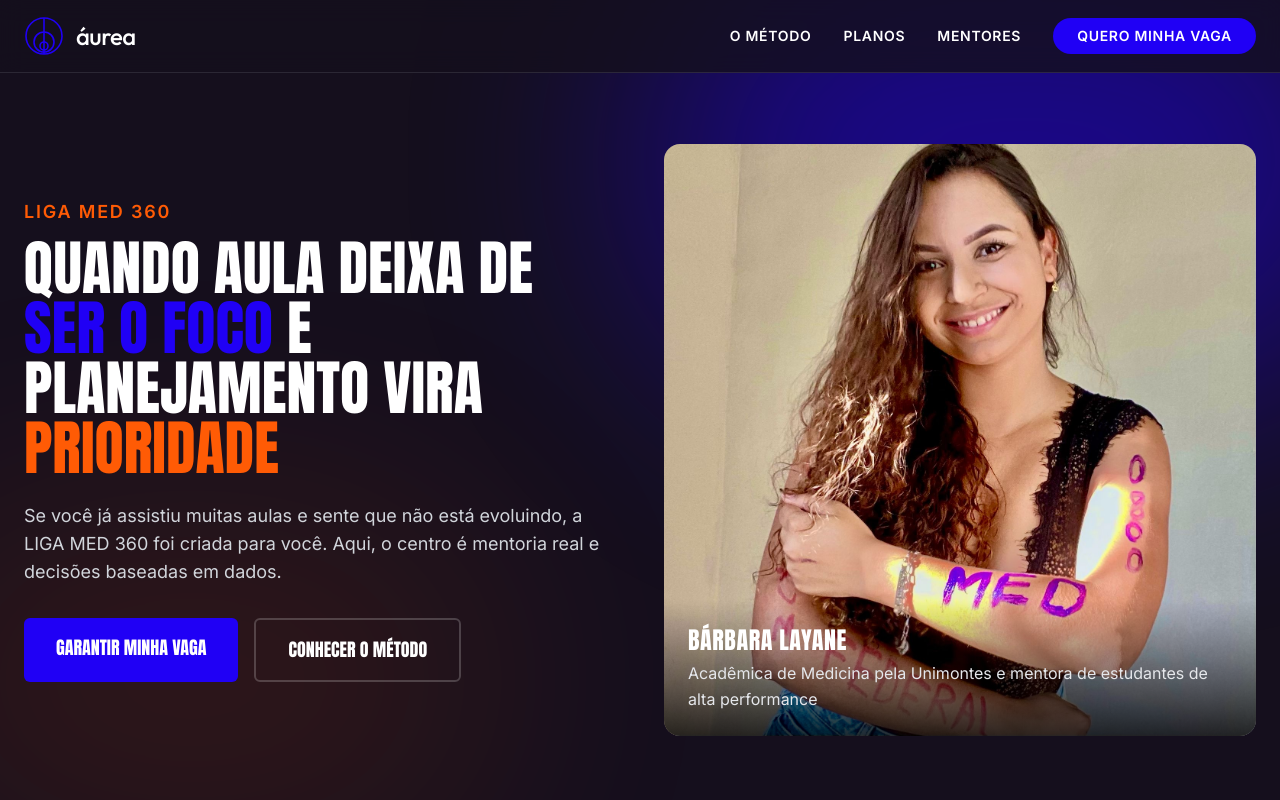
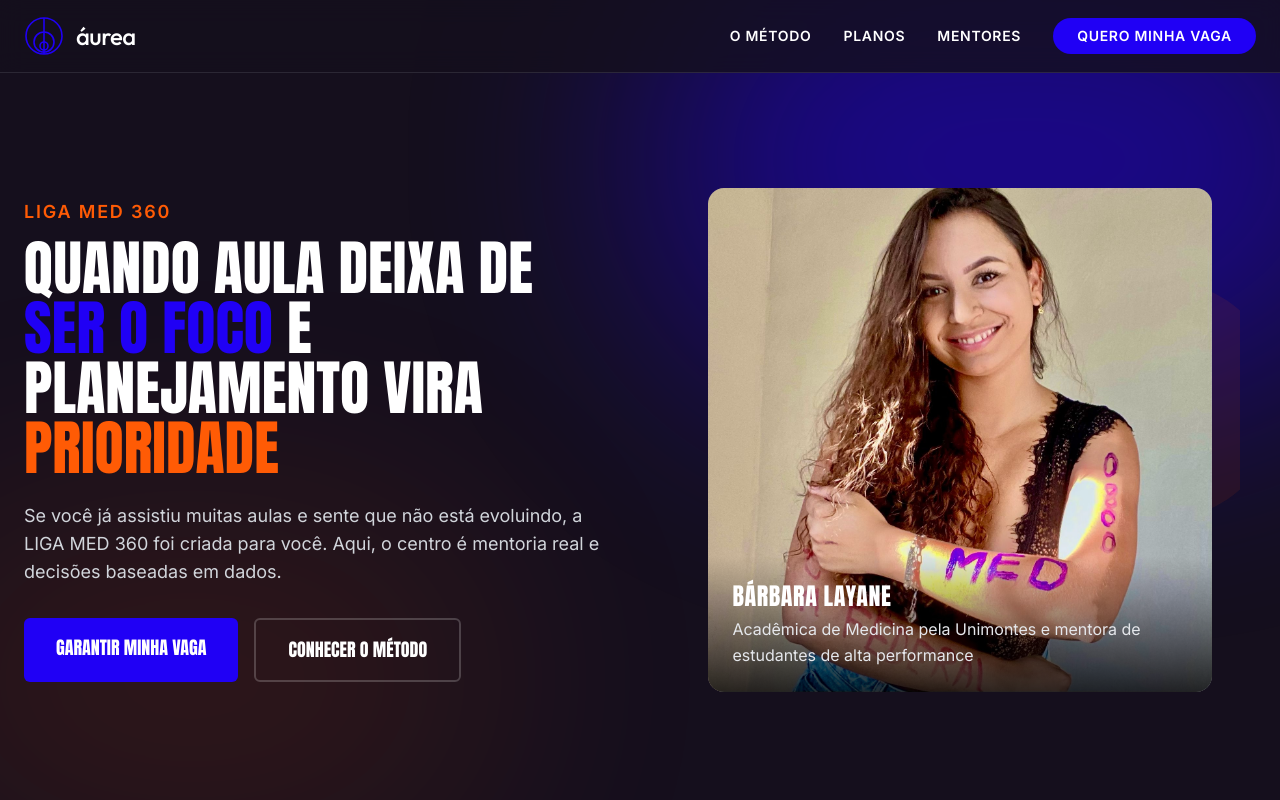
Before and after one commit to hamiltonmatematica/ligamed360, a React (Vite) app: page / in a window 1280 px wide. Shown: the top 800 px of the page. Built offline with nearby package versions, Linux system fonts and the light colour scheme.

Commit message:
Reduz tamanho da foto no Hero para 85%

```diff
--- a/components/Hero.tsx
+++ b/components/Hero.tsx
@@ -42,7 +42,7 @@
             </div>
           </div>
           <div className="relative hidden lg:block">
-            <div className="aspect-square rounded-2xl overflow-hidden relative">
+            <div className="aspect-square rounded-2xl overflow-hidden relative w-[85%] mx-auto">
               <img
                 src="/aprovada.jpeg"
                 alt="Liga Med 360"
```
